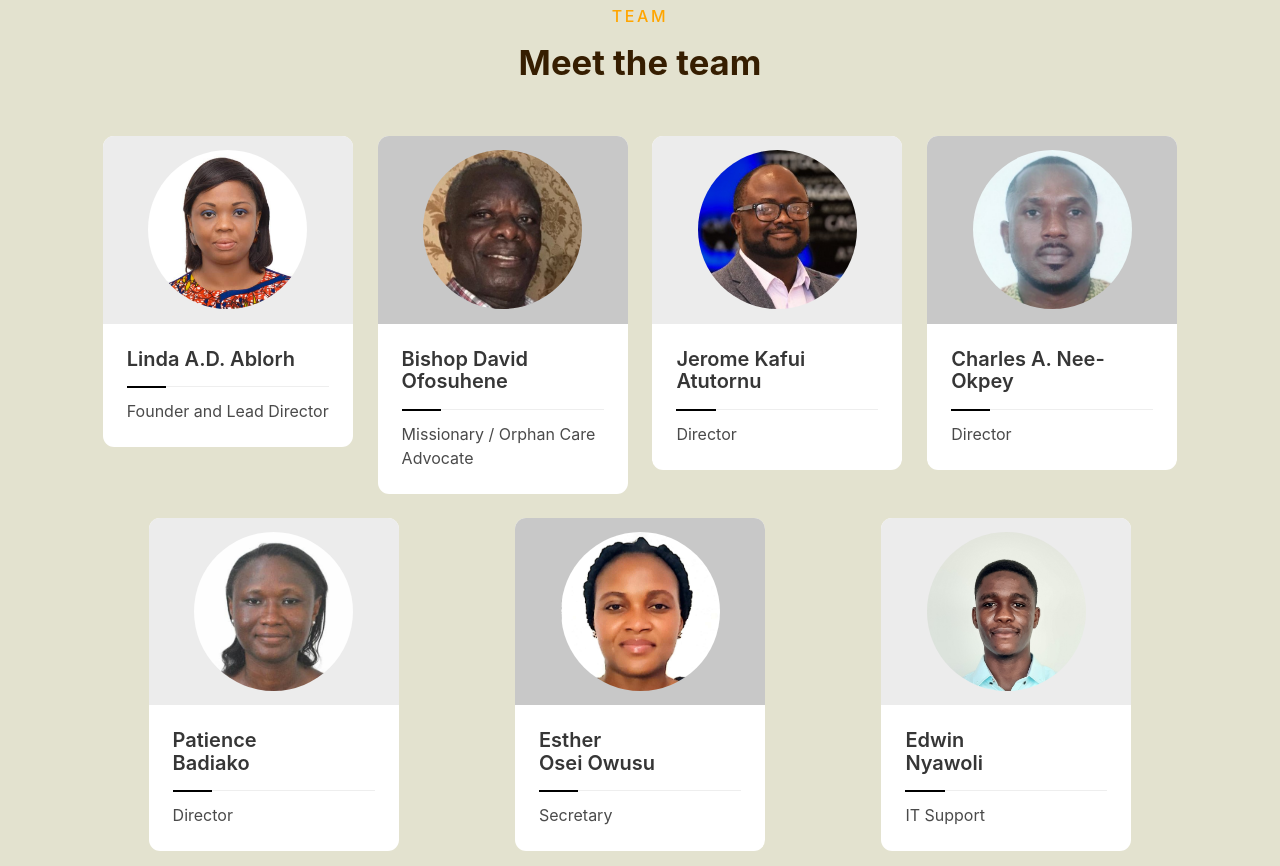
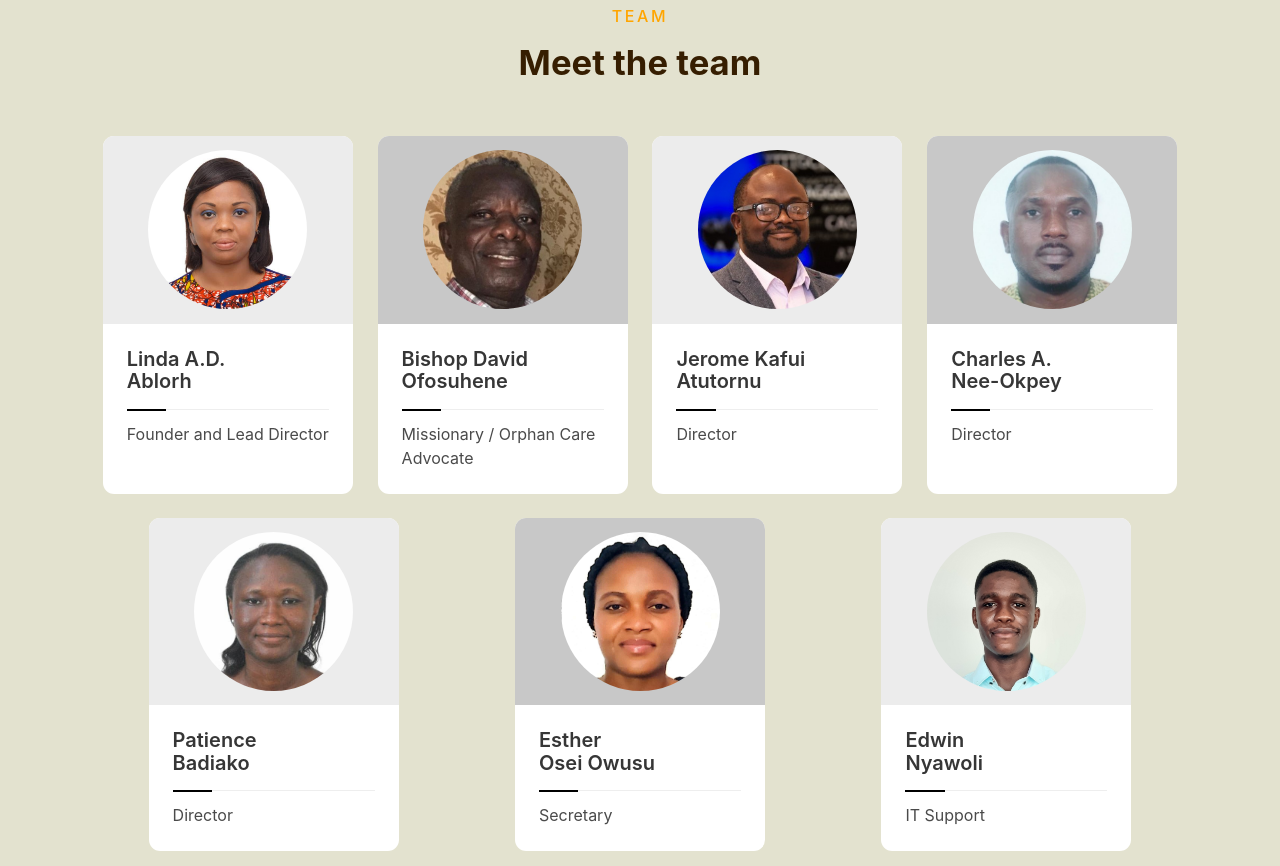
Before and after one commit to edwinnyawoli/hopeprideghana.com, a plain HTML site: page index.html in a window 1280 px wide. Shown: the part 2080-2946 px from the top of the page. Drawn offline with nearby package versions, Linux system fonts and the light colour scheme.

Commit message:
Make team member card height consistent

```diff
--- a/index.html
+++ b/index.html
@@ -233,7 +233,7 @@
                     </div>
                     <div class="card-content">
                         <div class="media-content">
-                            <p class="title is-5">Linda A.D. Ablorh</p>
+                            <p class="title is-5">Linda A.D.<br /> Ablorh</p>
                         </div>
                         <div class="hr"></div>
                         <div class="content">
@@ -287,7 +287,7 @@
                     </div>
                     <div class="card-content">
                         <div class="media-content">
-                            <p class="title is-5">Charles A. Nee-Okpey</p>
+                            <p class="title is-5">Charles A.<br />Nee-Okpey</p>
                         </div>
                         <div class="hr"></div>
                         <div class="content">
--- a/style.css
+++ b/style.css
@@ -295,6 +295,7 @@ div.volunteer.card {
     max-width: 250px;
     margin: auto;
     overflow: hidden;
+    height: 100%;
     border-radius: .7rem !important;
 }
 
```
